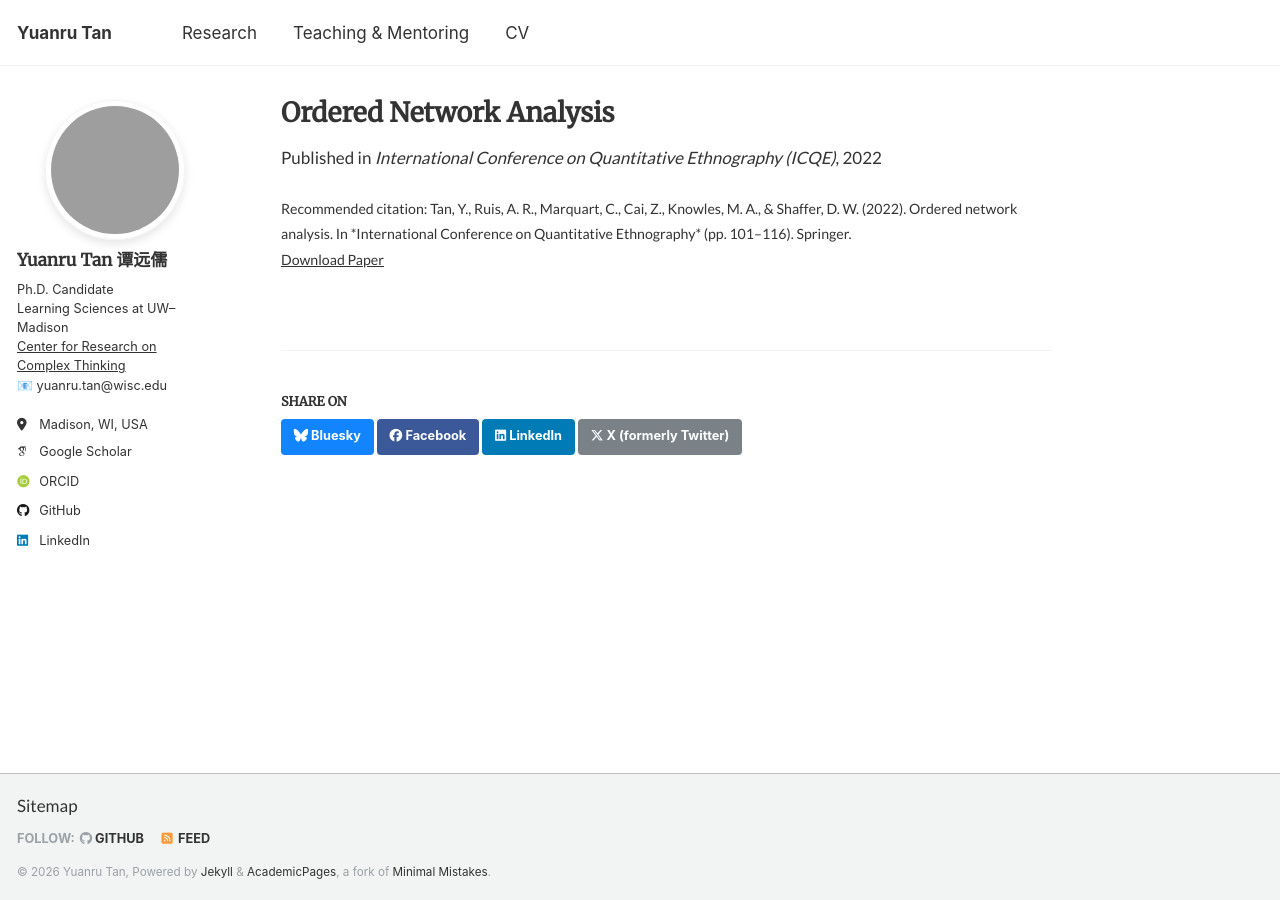
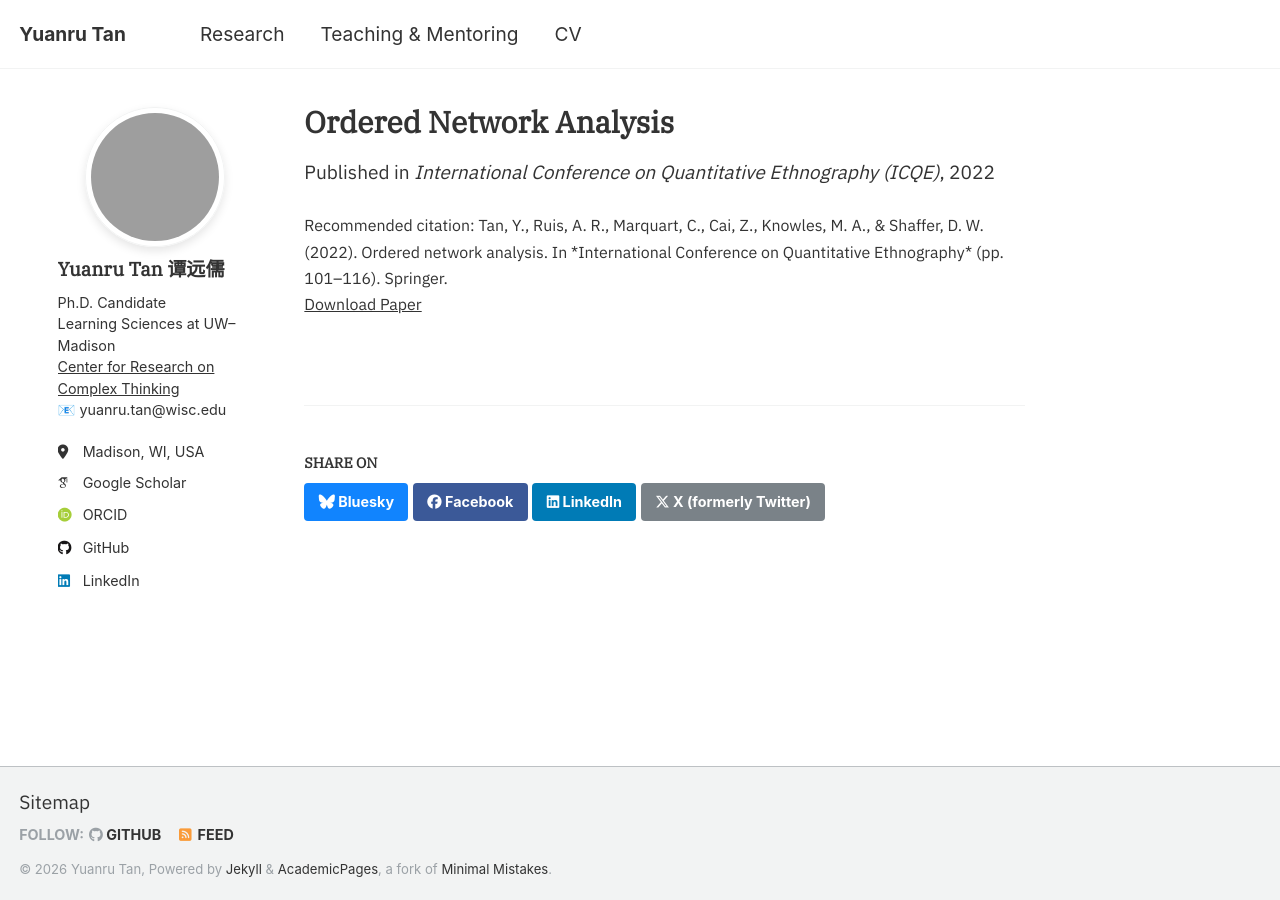
Before and after one commit to tanyuanru/tanyuanru.github.io, a Jekyll site: the page built from _publications/2022-ordered-network-analysis.md, in a window 1280 px wide. Built offline with Jekyll 4.4.1, drawn with Linux system fonts in a browser that asks for light colours; some web fonts are replaced; grey boxes are pictures that could not be loaded.

Commit message:
Refactor site configuration and styles; update publication categories and enhance layout. Removed author field from config, adjusted publication category titles, and implemented card-style layout for publications. Updated typography and CSS for improved readability and aesthetics.

```diff
--- a/_config.yml
+++ b/_config.yml
@@ -16,7 +16,6 @@
 url                      : https://tanyuanru.github.io # the base hostname & protocol for your site e.g. "https://[your GitHub username].github.io" or if you already have some other page hosted on Github then use "https://[your GitHub username].github.io/[Your Repo Name]"
 baseurl                  : "" # the subpath of your site, e.g. "/blog"
 repository               : "academicpages/academicpages.github.io"
-author: Yuanru Tan
 
 # Site Author - The following control what appear as part of the author content on the side bar.
 #               If a field is blank the icon and link will not appear, otherwise it will be shown.
@@ -78,13 +77,14 @@
   #zhihu            : # Username
 
 # Publication Category - The following the list of publication categories and their headings
+# Each item in _publications/ should set `category` to one of these keys (e.g. category: conferences)
 publication_category:
+  conferences:
+    title: 'Conference & workshop papers'
+  manuscripts:
+    title: 'Journal articles'
   books:
-    title: 'Books'
-  manuscripts:
-    title: 'Journal Articles'
-  conferences:
-    title: 'Conference Papers'
+    title: 'Books & chapters'
 
 # Site Settings
 teaser                   :  # filename of teaser fallback teaser image placed in /images/, .e.g. "500x300.png"
--- a/_includes/head/custom.html
+++ b/_includes/head/custom.html
@@ -14,40 +14,27 @@
 <!-- Academicons -->
 <link rel="stylesheet" href="{{ base_path }}/assets/css/academicons.css"/>
 
-<!-- Google Fonts -->
-<link href="https://fonts.googleapis.com/css2?family=Lato&family=Merriweather&display=swap" rel="stylesheet">
+<!-- Typography: IBM Plex is loaded in assets/css/main.scss (do not override with other fonts here) -->
 
-
-<!-- Custom font and layout overrides -->
 <style>
+  /* Layout: offset below fixed masthead */
   body {
-    font-family: 'Lato', sans-serif !important;
-    font-size: 17px;
-    line-height: 1.8;
-    color: #333;
     padding-top: 60px;
   }
 
-  h1, h2, h3, h4, h5, h6 {
-    font-family: 'Merriweather', serif !important;
-    font-weight: 600;
-  }
-
   .keyword {
-    color: #889E19;  /* 你喜欢的颜色 */
+    color: #889E19;
     font-weight: normal;
   }
 
   a {
-  color: #333 !important;       /* 跟正文一样 */
-  text-decoration: underline;   /* 加下划线 */
-}
+    color: #333 !important;
+    text-decoration: underline;
+  }
 
-a:hover {
-  color: #c78e5b !important;    /* 可选：鼠标悬停时变成米色或你喜欢的颜色 */
-}
-
-
+  a:hover {
+    color: #c78e5b !important;
+  }
 </style>
 
 <!-- Support for MathJax -->
--- a/_pages/publications.html
+++ b/_pages/publications.html
@@ -22,7 +22,8 @@
 
 {% include base_path %}
 
-<!-- New style rendering if publication categories are defined -->
+<!-- Card-style blocks; assign each publication `category` matching _config publication_category keys -->
+<div class="pub-cards">
 {% if site.publication_category %}
   {% for category in site.publication_category  %}
     {% assign title_shown = false %}
@@ -31,7 +32,7 @@
         {% continue %}
       {% endif %}
       {% unless title_shown %}
-        <h2>{{ category[1].title }}</h2><hr />
+        <h2>{{ category[1].title }}</h2>
         {% assign title_shown = true %}
       {% endunless %}
       {% include archive-single.html %}
@@ -42,3 +43,4 @@
     {% include archive-single.html %}
   {% endfor %}
 {% endif %}
+</div>
--- a/assets/css/main.scss
+++ b/assets/css/main.scss
@@ -38,14 +38,30 @@
 
 body {
   font-family: 'IBM Plex Sans', sans-serif !important;
-  font-size: 17px;
-  line-height: 1.6;
+  font-size: 1.0625rem; /* 17px */
+  line-height: 1.65;
   color: #333333;
+  -webkit-font-smoothing: antialiased;
+  -moz-osx-font-smoothing: grayscale;
 }
 
 h1, h2, h3, h4, h5, h6 {
   font-family: 'IBM Plex Serif', serif !important;
   font-weight: 600;
+  line-height: 1.3;
+}
+
+/* Wider content area (al-folio–style breathing room; still respects sidebar layout) */
+@media screen and (min-width: 925px) {
+  #main {
+    max-width: min(94vw, 88rem) !important; /* up to ~1408px */
+  }
+}
+
+@media screen and (min-width: 1600px) {
+  #main {
+    max-width: min(92vw, 96rem) !important;
+  }
 }
 
 .site-footer span:last-child {
@@ -62,8 +78,7 @@
     color: #1650FF !important;
   }
 
-  .page__content,
-  .archive__item {
+  .page__content {
     background-color: white !important;
     color: black !important;
   }
@@ -107,3 +122,49 @@
 .sidebar .author__avatar img.author__avatar-img:hover {
   transform: scale(1.03) !important;
 }
+
+/* Research / publications: card-style project blocks */
+.archive .pub-cards .list__item {
+  margin-bottom: 1.25rem;
+}
+
+.archive .pub-cards .list__item:last-child {
+  margin-bottom: 0;
+}
+
+.archive .pub-cards .archive__item {
+  margin: 0;
+  padding: 1.35rem 1.5rem;
+  border: 1px solid rgba(0, 0, 0, 0.08);
+  border-radius: 10px;
+  background: #fafafa;
+  box-shadow: 0 1px 3px rgba(0, 0, 0, 0.04);
+  transition: box-shadow 0.2s ease, border-color 0.2s ease;
+}
+
+.archive .pub-cards .archive__item:hover {
+  box-shadow: 0 4px 14px rgba(0, 0, 0, 0.08);
+  border-color: rgba(0, 0, 0, 0.1);
+}
+
+.archive .pub-cards .archive__item-title {
+  margin-top: 0;
+  font-size: 1.2rem;
+  font-family: 'IBM Plex Serif', serif !important;
+}
+
+.archive .pub-cards .archive__item-excerpt {
+  font-size: 0.98rem;
+  line-height: 1.55;
+  margin-top: 0.5rem;
+}
+
+.archive .pub-cards h2 {
+  margin-top: 2rem;
+  padding-bottom: 0.35em;
+  font-size: 1.35rem;
+}
+
+.archive .pub-cards h2:first-child {
+  margin-top: 0.5rem;
+}
```
Also changed, not shown: _publications/2022-ordered-network-analysis.md (+1 -0 lines).
